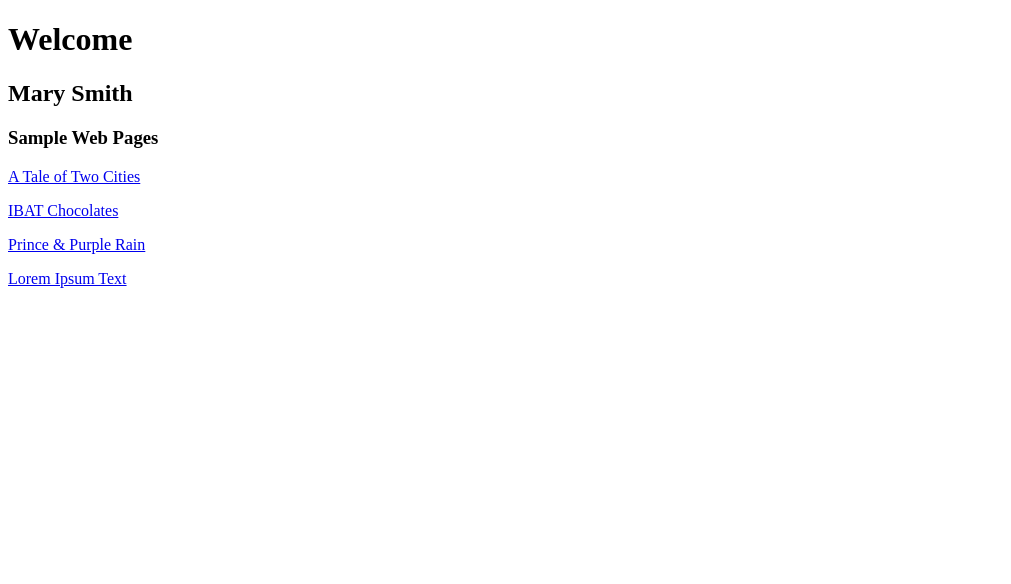
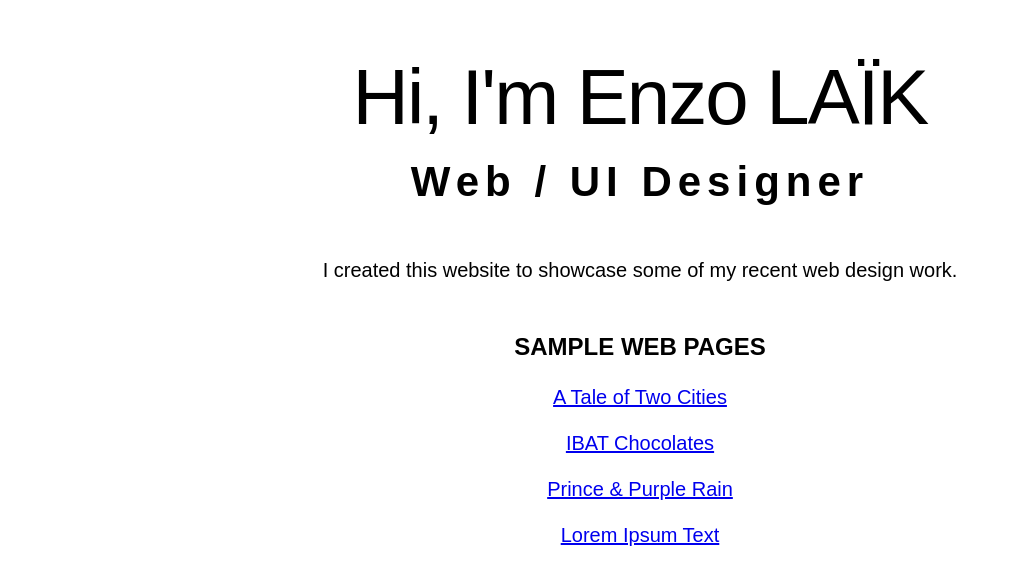
Before and after one commit to enzolaik/enzolaik.github.io, a plain HTML site: page index.html in a window 1280 px wide. Shown: the whole page, without its empty margins (0-1011 px from the left). Drawn offline with Linux system fonts and the light colour scheme.

Commit message:
Add files via upload

```diff
--- /dev/null
+++ b/assets/css/global.css
@@ -0,0 +1,51 @@
+/*  ============= WEB BROWSER RESETS ============ */
+* { margin: 0; padding: 0; border: none }
+*, *::before, *::after { box-sizing: border-box }
+html { height: 100%; font-size: 100%; font: inherit; vertical-align: baseline;
+scroll-behavior: smooth; scroll-padding-top: 20px }
+body { max-width: 1600px; line-height: 1.5; margin-left: auto; margin-right: auto;
+min-height: 100vh; text-rendering: optimizeSpeed }
+img { width: 100%; height: auto; display: block }
+h1, h2, h3, h4 { width: 100% }
+input, button, textarea, select { font: inherit }
+
+/* ================= ENDS ================ */
+
+/* Desktops */
+@media (min-width: 768px) { body { padding: 4% 20% } }
+
+/* Mobiles */
+@media (max-width: 767px) { body { padding: 12% 8% } }
+
+body {
+    text-align: center;
+    font-family: sans-serif;
+}
+
+h1 {
+    font-size: 78px;
+    font-weight: normal;
+    letter-spacing: -2px;
+    margin-bottom: 12px;
+    line-height: 1.2;
+}
+
+h2 {
+    font-size: 42px;
+    letter-spacing: 6px;
+    margin-bottom: 48px;
+    line-height: 1.2;
+}
+
+h3 {
+    font-size: 24px;
+    margin-top: 48px;
+    margin-bottom: 20px;
+    line-height: 1.2;
+    text-transform: uppercase;
+}
+
+p {
+    font-size: 20px;
+    margin-bottom: 16px;
+}
--- /dev/null
+++ b/exercises/assets/css/style-1.css
@@ -0,0 +1,42 @@
+/*  ============= WEB BROWSER RESETS ============ */
+* { margin: 0; padding: 0; border: none }
+*, *::before, *::after { box-sizing: border-box }
+html { height: 100%; font-size: 100%; font: inherit; vertical-align: baseline;
+scroll-behavior: smooth; scroll-padding-top: 20px }
+body { max-width: 1600px; line-height: 1.5; margin-left: auto; margin-right: auto;
+min-height: 100vh; text-rendering: optimizeSpeed }
+img { width: 100%; height: auto; display: block }
+h1, h2, h3, h4 { width: 100% }
+input, button, textarea, select { font: inherit }
+/* Desktops */
+@media (min-width: 768px) { body { padding: 4% 20% } }
+
+/* Mobiles */
+@media (max-width: 767px) { body { padding: 12% 8% } }
+/* ================= ENDS ================ */
+
+
+h1 {
+    font-size: 84px;
+    text-align: center;
+font-weight: normal;
+letter-spacing: -2px;
+margin-bottom: 32px;
+}
+
+h2 {
+    font-size: 36px;
+    margin-bottom: 4px;
+}
+
+h3 {
+    font-size: 24px;
+    margin-bottom: 4px;
+}
+
+p {
+    font-size: 18px;
+    font-family: sans-serif;
+line-height: 1.6;
+margin-bottom: 20px;
+}
--- /dev/null
+++ b/exercises/assets/css/style-2.css
@@ -0,0 +1,46 @@
+/*  ============= WEB BROWSER RESETS ============ */
+* { margin: 0; padding: 0; border: none }
+*, *::before, *::after { box-sizing: border-box }
+html { height: 100%; font-size: 100%; font: inherit; vertical-align: baseline;
+scroll-behavior: smooth; scroll-padding-top: 20px }
+body { max-width: 1600px; line-height: 1.5; margin-left: auto; margin-right: auto;
+min-height: 100vh; text-rendering: optimizeSpeed }
+img { width: 100%; height: auto; display: block }
+h1, h2, h3, h4 { width: 100% }
+input, button, textarea, select { font: inherit }
+/* Desktops */
+@media (min-width: 768px) { body { padding: 4% 20% } }
+
+/* Mobiles */
+@media (max-width: 767px) { body { padding: 12% 8% } }
+/* ================= ENDS ================ */
+
+
+h1 {
+    font-size: 72px;
+    margin-bottom: 56px;
+text-align: center;
+letter-spacing: 4px;
+font-family: sans-serif;
+}
+
+h2 {
+    font-size: 30px;
+    margin-bottom: 64px;
+    font-family: sans-serif;
+text-align: center;
+line-height: 1.4;
+text-transform: uppercase;
+font-weight: normal;
+}
+
+h3 {
+    font-size: 32px;
+    margin-bottom: 4px;
+}
+
+p {
+    font-size: 22px;
+    line-height: 1.6;
+margin-bottom: 20px;
+}
--- /dev/null
+++ b/exercises/assets/css/style-3.css
@@ -0,0 +1,39 @@
+/*  ============= WEB BROWSER RESETS ============ */
+* { margin: 0; padding: 0; border: none }
+*, *::before, *::after { box-sizing: border-box }
+html { height: 100%; font-size: 100%; font: inherit; vertical-align: baseline;
+scroll-behavior: smooth; scroll-padding-top: 20px }
+body { max-width: 1600px; line-height: 1.5; margin-left: auto; margin-right: auto;
+min-height: 100vh; text-rendering: optimizeSpeed }
+img { width: 100%; height: auto; display: block }
+h1, h2, h3, h4 { width: 100% }
+input, button, textarea, select { font: inherit }
+/* Desktops */
+@media (min-width: 768px) { body { padding: 4% 20% } }
+
+/* Mobiles */
+@media (max-width: 767px) { body { padding: 12% 8% } }
+/* ================= ENDS ================ */
+
+
+h1 {
+    font-size: 84px;
+    margin-bottom: 64px;
+    text-align: center;
+font-weight: normal;
+letter-spacing: 4px;
+}
+
+h2 {
+    font-size: 28px;
+    margin-bottom: 4px;
+    margin-top: 54px;
+    text-transform: uppercase;
+}
+
+p {
+    font-size: 20px;
+    font-family: sans-serif;
+line-height: 1.6;
+margin-bottom: 20px;
+}
--- /dev/null
+++ b/exercises/assets/css/style-4.css
@@ -0,0 +1,45 @@
+/*  ============= WEB BROWSER RESETS ============ */
+* { margin: 0; padding: 0; border: none }
+*, *::before, *::after { box-sizing: border-box }
+html { height: 100%; font-size: 100%; font: inherit; vertical-align: baseline;
+scroll-behavior: smooth; scroll-padding-top: 20px }
+body { max-width: 1600px; line-height: 1.5; margin-left: auto; margin-right: auto;
+min-height: 100vh; text-rendering: optimizeSpeed }
+img { width: 100%; height: auto; display: block }
+h1, h2, h3, h4 { width: 100% }
+input, button, textarea, select { font: inherit }
+/* Desktops */
+@media (min-width: 768px) { body { padding: 4% 20% } }
+
+/* Mobiles */
+@media (max-width: 767px) { body { padding: 12% 8% } }
+/* ================= ENDS ================ */
+
+body { font-family: sans-serif; }
+
+h1 {
+    font-size: 64px;
+    margin-bottom: 48px;
+    font-weight: normal;
+    letter-spacing: 4px;
+}
+
+h2 {
+    font-size: 26px;
+    margin-top: 30px;
+    margin-bottom: 4px;
+    letter-spacing: 1px;
+}
+
+h3 {
+    font-size: 24px;
+    margin-top: 42px;
+    margin-bottom: 4px;
+    letter-spacing: 1px;
+}
+
+p {
+    font-size: 18px;
+    line-height: 1.6;
+    margin-bottom: 20px;
+}
--- a/index.html
+++ b/index.html
@@ -3,16 +3,17 @@
 
 <head>
     <meta charset="UTF-8">
+    <link rel="stylesheet" href="assets/css/global.css">
     <meta name="viewport" content="width=device-width, initial-scale=1.0">
-    <title>Enzo LAÏK | Home Page</title>
-    <meta name="description" content="Welcome to my website that showcases some of my digital creations.">
+    <title>Enzo LAÏK | Creative Digital Designer</title>
+    <meta name="description" content="Hi I'm Enzo, a UI & UX designer based in Dublin. Mobile and Responsive Web Design, eCommerce Websites, Branding and Logo Design.">
 </head>
 
 <body>
 
-    <h1>Welcome</h1>
-<h2>Mary Smith</h2>
-
+    <h1>Hi, I'm Enzo LAÏK</h1>
+<h2>Web / UI Designer</h2>
+<p>I created this website to showcase some of my recent web design work.</p>
 <h3>Sample Web Pages</h3>
 
 <p><a href="exercises/page-1.html">A Tale of Two Cities</a></p>
```
Also changed, not shown: exercises/page-1.html (+1 -0 lines), exercises/page-2.html (+1 -0 lines), exercises/page-3.html (+1 -0 lines), exercises/page-4.html (+1 -0 lines).
